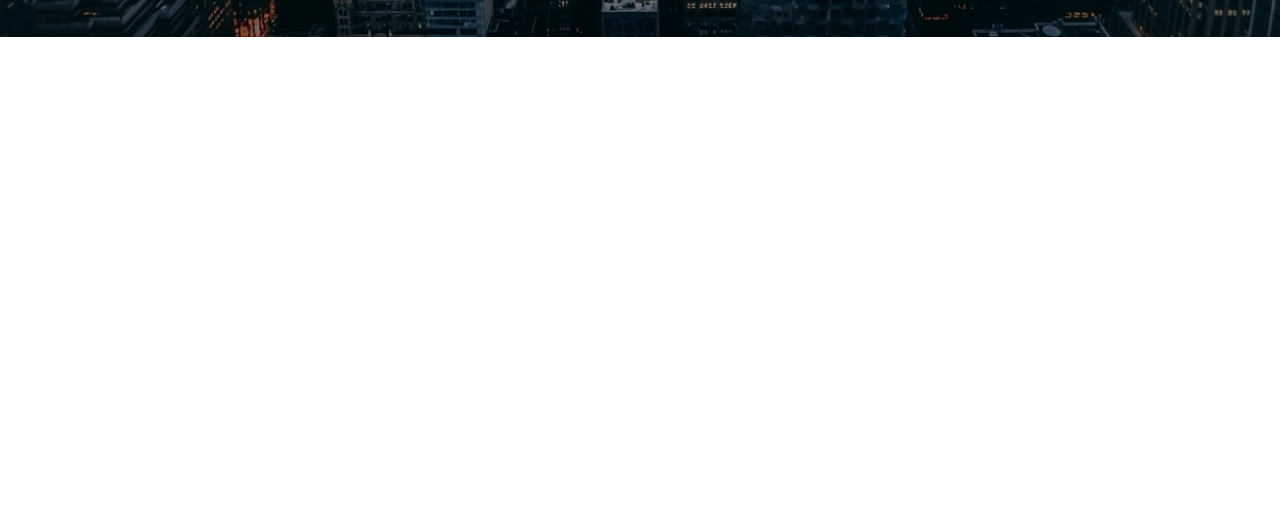
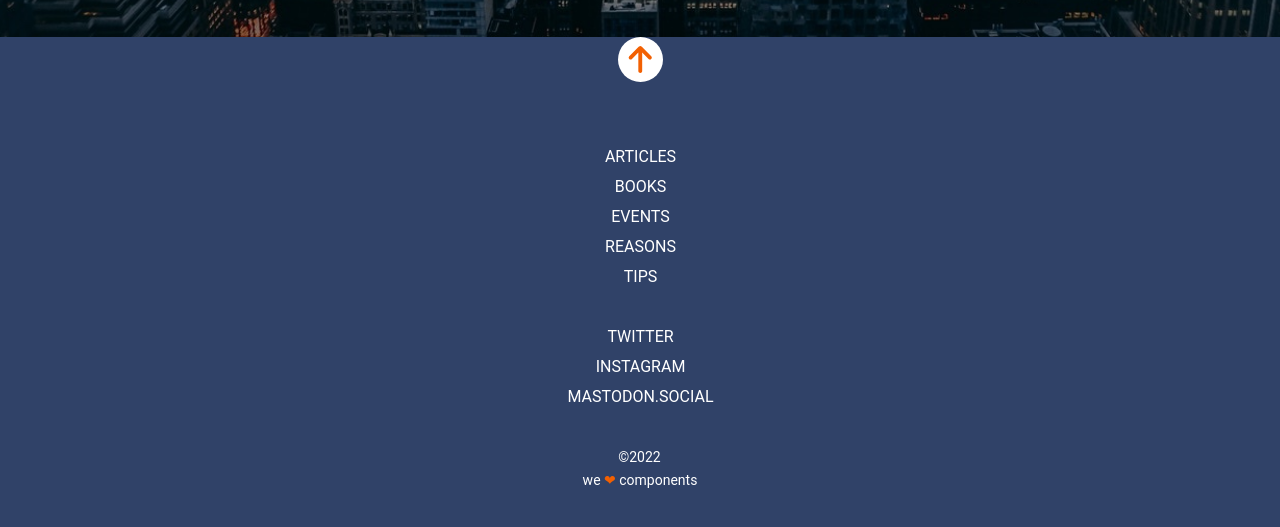
Before and after one commit to SaraOsacar/Anonymous-Proxy, a website: page src/html/index.html in a window 1280 px wide. Shown: the part 763-1290 px from the top of the page. Before the commit the page ends 800 px from the top, so only its background shows below. Drawn offline with nearby package versions, Linux system fonts and the light colour scheme; files that its build step writes are made by us from their sources; files whose address does not match are found by name.

Commit message:
footer-index-sytle

```diff
--- a/src/html/partials/footer.html
+++ b/src/html/partials/footer.html
@@ -0,0 +1,28 @@
+<footer class="footer">
+    <img src="./assets/images/ico-arrow.svg" alt="icon" class="footer-icon">
+    <section class="container">
+    <nav class="footer__nav">
+        <ul class="footer__nav--list">
+            <li><a class="link" href="https://adalab.es./">ARTICLES</a></li>
+            <li><a class="link" href="https://adalab.es./">BOOKS</a></li>
+            <li><a class="link" href="https://adalab.es./">EVENTS</a></li>
+            <li><a class="link" href="https://adalab.es./">REASONS</a></li>
+            <li><a class="link" href="https://adalab.es./">TIPS</a></li>
+        </ul>
+    </nav>
+    </section>
+    <section class="container__two">
+    <nav class="footer__nav__two">
+        <ul class="footer__nav__two--listtwo">
+            <li><a class="link" href="https://adalab.es./">TWITTER</a></li>
+            <li><a class="link" href="https://adalab.es./">INSTAGRAM</a></li>
+            <li><a class="link" href="https://adalab.es./">MASTODON.SOCIAL</a></li>
+        </ul>
+    </nav>
+    </section>
+    <section class="footer-copylogo">
+        <p class="copy">&copy2022</p>
+        <p class="logo">we <span class="heart">❤︎</span> components</p>
+    </section>
+
+</footer>
--- a/src/scss/layout/_footer.scss
+++ b/src/scss/layout/_footer.scss
@@ -0,0 +1,84 @@
+.footer {
+    background-color: #304268;
+    display: flex;
+    flex-direction: column;
+    align-items: center;
+}
+
+.container {
+    display: flex;
+    flex-direction: column;
+
+    color: white;
+    list-style: none;
+    text-decoration: none;
+    margin-top: 60px;
+    margin-right: 123px;
+    margin-bottom: 30px;
+    margin-left: 124px;
+    text-align: center;
+}
+
+.container__two {
+    margin-right: 86px;
+    margin-left: 87px;
+    text-align: center;
+}
+
+.footer__nav--list {
+    list-style: none;
+    text-decoration: none;
+    color: white;
+}
+.footer__nav__two--listtwo {
+    list-style: none;
+    color: white;
+    justify-content: center;
+    align-items: center;
+    align-content: center;
+
+}
+
+.link {
+    text-decoration: none;
+    color: white;
+    font-family: $font-text;
+    size: 16px;
+    line-height: 30px;
+}
+
+.footer-icon {
+    background-color: $white;
+    width: 45px;
+    height: 45px;
+    border-radius: 50%;
+    padding: 9px;
+}
+
+.footer-copylogo {
+    color: white;
+    font-family: $font-text;
+    text-align: center;
+
+}
+
+.copy {
+    margin-top: 30px;
+    margin-right: 122px;
+    margin-left: 121px;
+    line-height: 30px;
+    font-size: 14px;
+
+}
+
+.logo {
+    margin-left: 15px;
+    margin-right: 15px;
+    margin-bottom: 45px;
+    font-size: 14px;
+
+}
+
+.heart {
+    color: #f26002;
+}
```
Also changed, not shown: src/scss/core/_variables.scss (line endings or trailing spaces).
